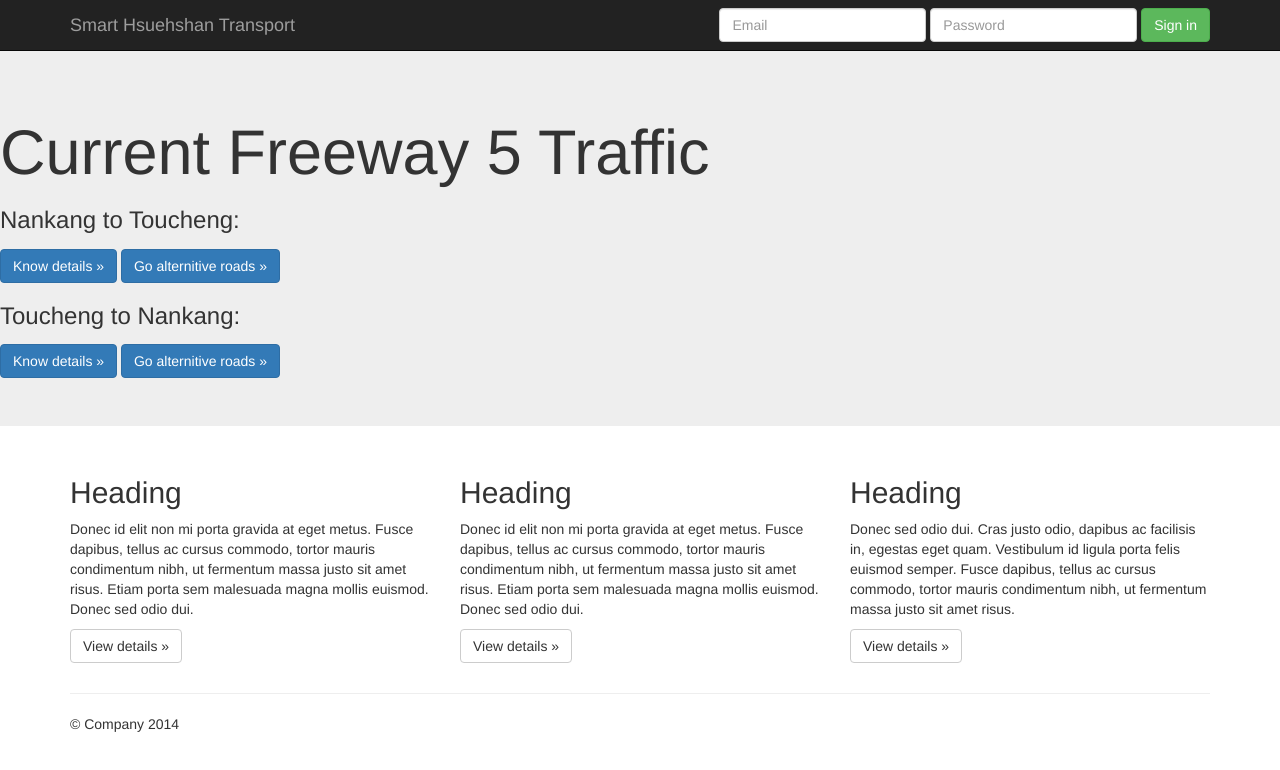
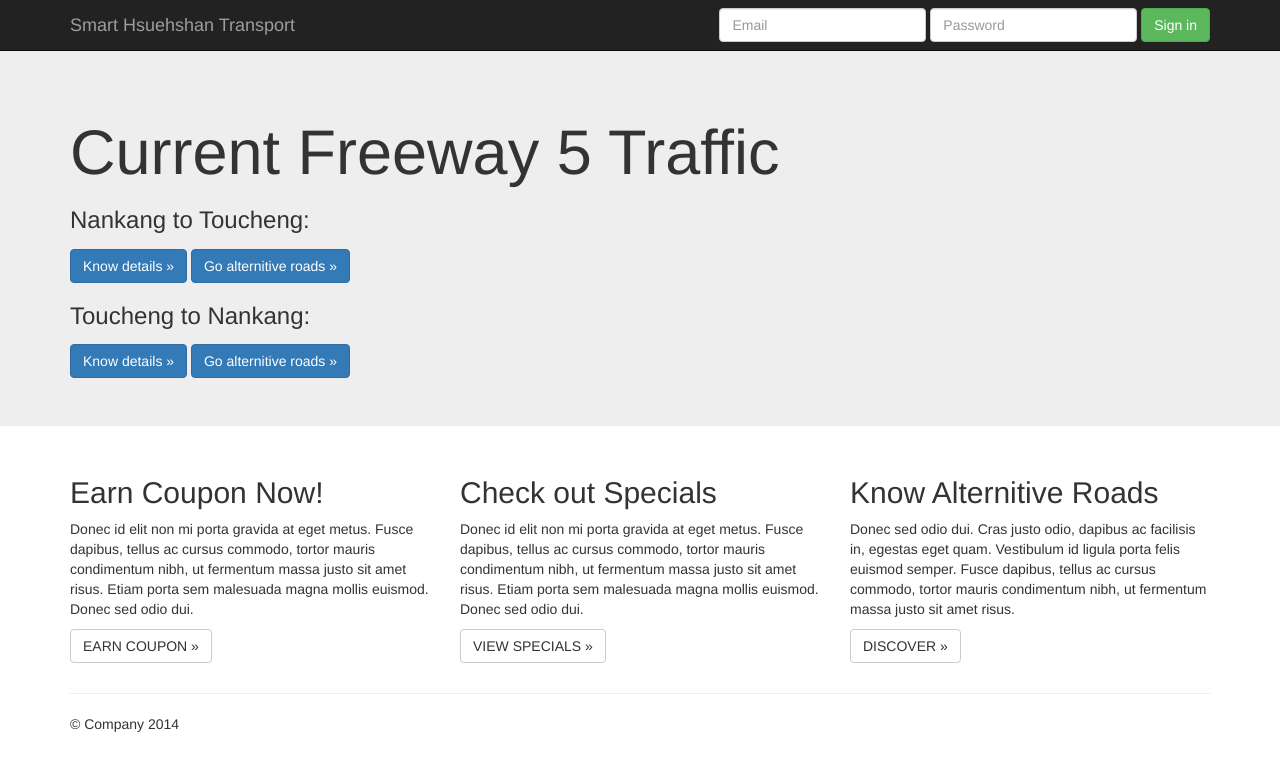
Before and after one commit to alumilu/hsuehshanApp, a plain HTML site: page www/index.html in a window 1280 px wide. Drawn offline with Linux system fonts and the light colour scheme; no server answers.

Commit message:
update UI

```diff
--- a/www/index.html
+++ b/www/index.html
@@ -37,6 +37,7 @@
     <nav class="navbar navbar-inverse navbar-fixed-top" role="navigation">
       <div class="container">
         <div class="navbar-header">
+
           <button type="button" class="navbar-toggle collapsed" data-toggle="collapse" data-target="#navbar" aria-expanded="false" aria-controls="navbar">
             <span class="sr-only">Toggle navigation</span>
             <span class="icon-bar"></span>
@@ -61,15 +62,15 @@
 
     <!-- Main jumbotron for a primary marketing message or call to action -->
     <div class="jumbotron">
-      <!-- <div class="container"> -->
+      <div class="container">
         <h1>Current Freeway 5 Traffic</h1>
         <h3>Nankang to Toucheng:</h3>
         <span id="nf5qosS"></span>
         <span id="nf5qosSTime"></span><p></p>
         <button id="nf5qosSBtn" type="button" class="btn btn-primary" data-toggle="popover" data-placement="bottom" title="Realtime Traffic " data-content="And here's some amazing content. It's very engaging. Right?">Know details &raquo;</button>
         <a class="btn btn-primary" href="#" role="button">Go alternitive roads &raquo;</a>
-      <!-- </div> -->
-      <!-- <div class="container"> -->
+      </div>
+      <div class="container">
         <h3>Toucheng to Nankang:</h3>
         <span id="nf5qosN"></span>
         <span id="nf5qosNTime"></span><p></p>
@@ -79,26 +80,26 @@
         <p></p>
         <p><a class="btn btn-primary btn-lg" href="#" role="button">Go alternitive roads &raquo;</a></p>
         -->
-      <!-- </div> -->
+       </div>
     </div>
 
     <div class="container">
       <!-- Example row of columns -->
       <div class="row">
         <div class="col-md-4">
-          <h2>Heading</h2>
+          <h2>Earn Coupon Now!</h2>
           <p>Donec id elit non mi porta gravida at eget metus. Fusce dapibus, tellus ac cursus commodo, tortor mauris condimentum nibh, ut fermentum massa justo sit amet risus. Etiam porta sem malesuada magna mollis euismod. Donec sed odio dui. </p>
-          <p><a class="btn btn-default" href="http://220.132.10.161" role="button">View details &raquo;</a></p>
+          <p><a class="btn btn-default" href="#" role="button">EARN COUPON &raquo;</a></p>
         </div>
         <div class="col-md-4">
-          <h2>Heading</h2>
+          <h2>Check out Specials</h2>
           <p>Donec id elit non mi porta gravida at eget metus. Fusce dapibus, tellus ac cursus commodo, tortor mauris condimentum nibh, ut fermentum massa justo sit amet risus. Etiam porta sem malesuada magna mollis euismod. Donec sed odio dui. </p>
-          <p><a class="btn btn-default" href="#" role="button">View details &raquo;</a></p>
+          <p><a class="btn btn-default" href="http://220.132.10.161" role="button">VIEW SPECIALS &raquo;</a></p>
        </div>
         <div class="col-md-4">
-          <h2>Heading</h2>
+          <h2>Know Alternitive Roads</h2>
           <p>Donec sed odio dui. Cras justo odio, dapibus ac facilisis in, egestas eget quam. Vestibulum id ligula porta felis euismod semper. Fusce dapibus, tellus ac cursus commodo, tortor mauris condimentum nibh, ut fermentum massa justo sit amet risus.</p>
-          <p><a class="btn btn-default" href="#" role="button">View details &raquo;</a></p>
+          <p><a class="btn btn-default" href="#" role="button">DISCOVER &raquo;</a></p>
         </div>
       </div>
 
@@ -123,7 +124,7 @@
         $(document).ready(function(){
                           $.ajax({
                                  type: "GET",
-                                 url: "http://220.132.10.161:5566/routeqoslist",
+                                 url: "http://192.168.43.168/routeqoslist",
                                  dataType: 'json',
                                  cache: false,
                                  success: function(data){
@@ -165,13 +166,14 @@
         });
 
         $("button").click(function(){
+
                           $("#nf5qosSBtn").attr("data-content", function(i, origValue){
-                                return "test"
+                                return "hubert test"
                           });
 
 
                           $("#nf5qosNBtn").attr("data-content", function(i, origValue){
-                                return "test2"
+                                return "hubert test2"
                           });
         });
 
```
